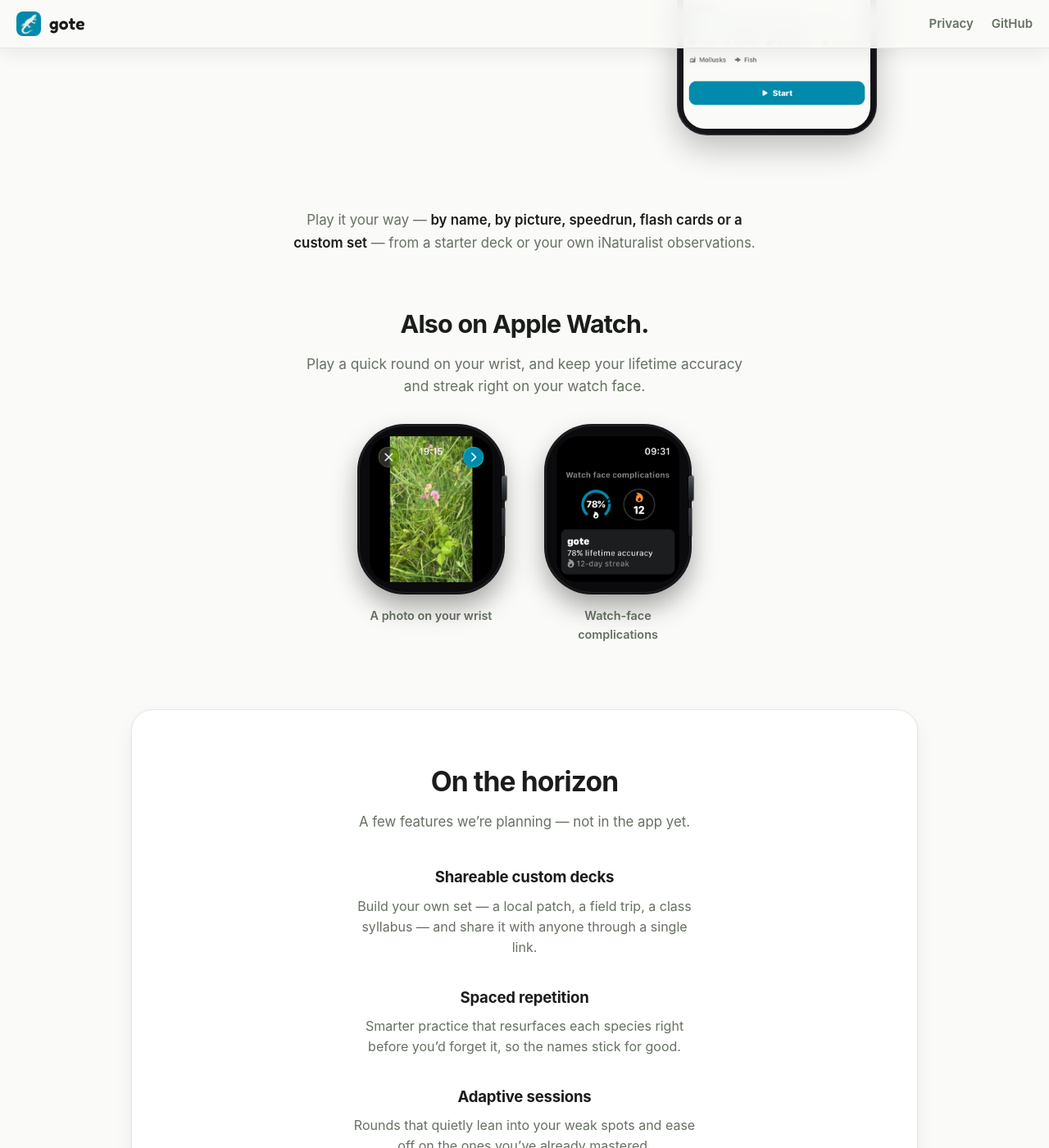
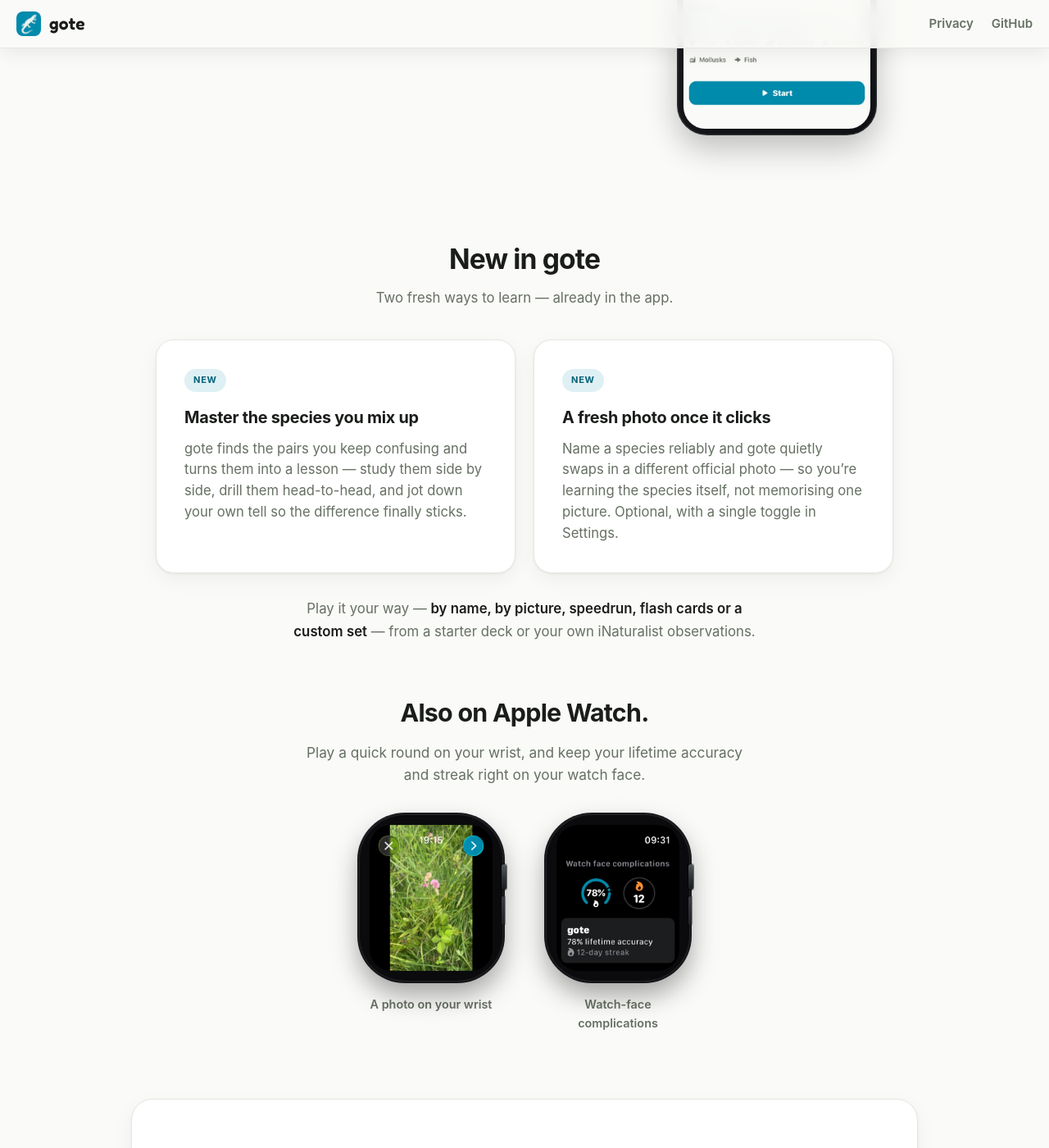
Before and after one commit to turbolya/gote, a Jekyll site: the page built from index.html, in a window 1280 px wide and 1400 px high, scrolled down 3119 px. Shown: the whole window at 82% size. Built offline with Jekyll 4.4.1, drawn with Linux system fonts in a browser that asks for light colours.

Commit message:
Marketing site: add "New in gote" section for the two latest features
A compact two-card panel between the showcase and the roadmap (shipped-now,
then planned-next): "Master the species you mix up" (confusion-pair lessons)
and "A fresh photo once it clicks" (fresh official photo once mastered). Uses
the existing card tokens + qfade entrance; no screenshots needed yet.

Co-Authored-By: Claude Opus 4.8 <noreply@anthropic.com>

```diff
--- a/index.html
+++ b/index.html
@@ -213,6 +213,34 @@ title: false
     .wshot { width: 140px; }
     .wshot figure { border-radius: 26px; }
   }
+
+  /* what's new — the two latest shipped features, as a compact pair of cards.
+     Deliberately set just above the roadmap so the page reads shipped-now,
+     then planned-next. Cards (not bare rows) since these have no screenshot. */
+  .whatsnew { max-width: 940px; margin: 64px auto 0; padding: 0 20px; }
+  .whatsnew > h2 { text-align: center; font-size: clamp(1.6rem, 3.6vw, 2.1rem); letter-spacing: -.025em; margin: 0 0 8px; }
+  .whatsnew > .lead { text-align: center; color: var(--muted); font-size: 1.05rem; max-width: 40ch; margin: 0 auto 38px; line-height: 1.5; }
+  .new-grid {
+    list-style: none; padding: 0; margin: 0;
+    display: grid; gap: 22px; grid-template-columns: repeat(2, 1fr);
+  }
+  .new-card {
+    border-radius: 22px;
+    padding: clamp(24px, 3.4vw, 34px);
+    background: var(--card);
+    border: 1px solid var(--border);
+    box-shadow: var(--shadow);
+  }
+  .new-card .tag {
+    display: inline-flex; align-items: center;
+    font-size: 11px; font-weight: 700; letter-spacing: .07em; text-transform: uppercase;
+    color: var(--brand-strong);
+    background: color-mix(in srgb, var(--brand) 13%, transparent);
+    padding: 5px 11px; border-radius: 999px; margin: 0 0 16px;
+  }
+  .new-card h3 { margin: 0 0 9px; font-size: 1.24rem; letter-spacing: -.015em; }
+  .new-card p { margin: 0; color: var(--muted); font-size: 1.04rem; line-height: 1.56; }
+  @media (max-width: 680px) { .new-grid { grid-template-columns: 1fr; } }
 
   /* roadmap — a spare panel of planned features, set apart from the live ones */
   .roadmap { max-width: 1000px; margin: 80px auto 0; padding: 0 20px; }
@@ -469,6 +497,27 @@ title: false
   </div>
 </section>
 
+<section class="whatsnew qfade">
+  <h2>New in gote</h2>
+  <p class="lead">Two fresh ways to learn — already in the app.</p>
+  <ul class="new-grid">
+    <li class="new-card">
+      <span class="tag">New</span>
+      <h3>Master the species you mix up</h3>
+      <p>gote finds the pairs you keep confusing and turns them into a lesson —
+      study them side by side, drill them head-to-head, and jot down your own
+      tell so the difference finally sticks.</p>
+    </li>
+    <li class="new-card">
+      <span class="tag">New</span>
+      <h3>A fresh photo once it clicks</h3>
+      <p>Name a species reliably and gote quietly swaps in a different official
+      photo — so you’re learning the species itself, not memorising one picture.
+      Optional, with a single toggle in Settings.</p>
+    </li>
+  </ul>
+</section>
+
 <p class="modes qfade">
   Play it your way — <strong>by name, by picture, speedrun, flash cards or a
   custom set</strong> — from a starter deck or your own iNaturalist observations.
```
